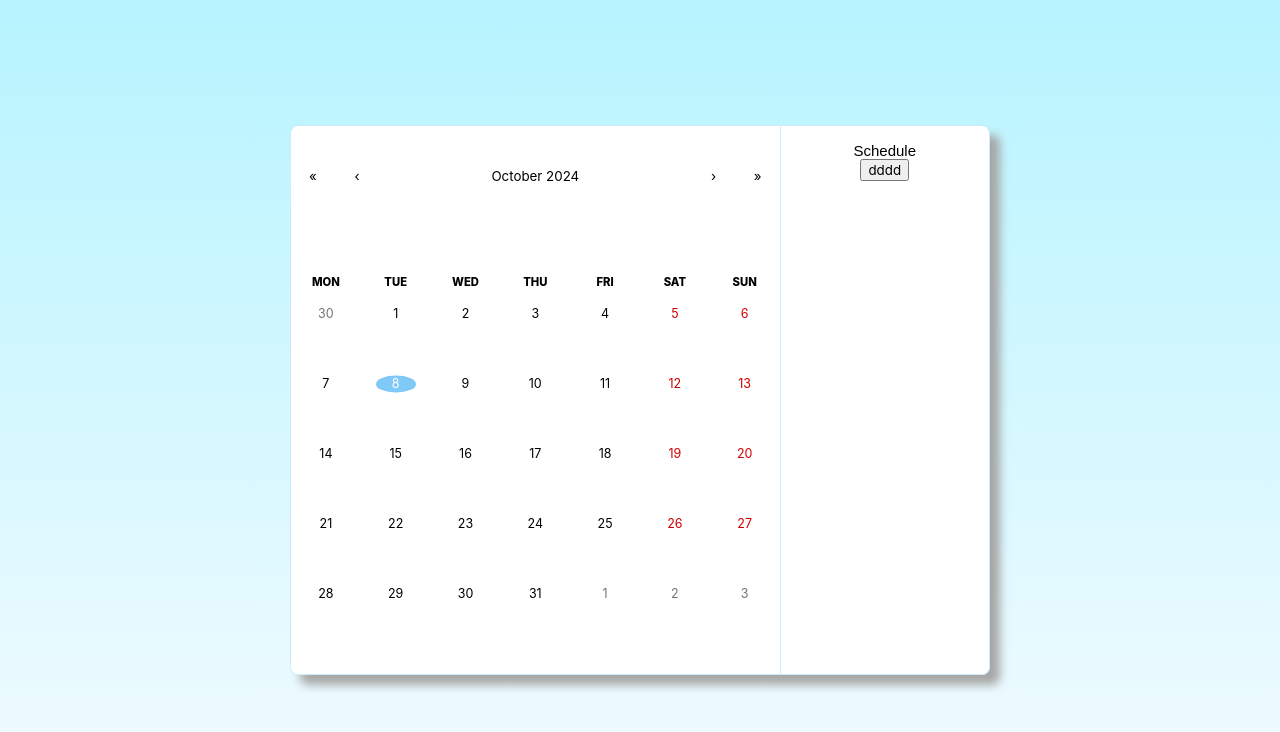
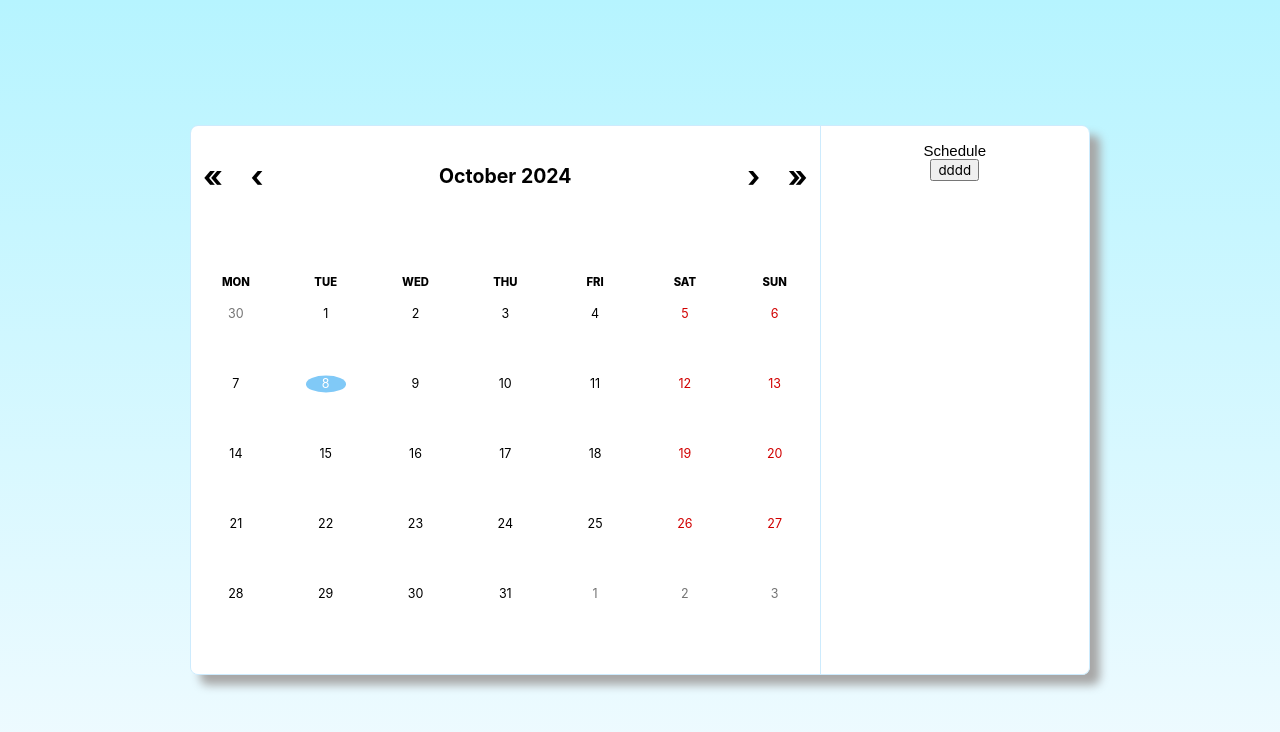
Before and after one commit to woojin999/Calendar, a React (Create React App) app in the folder calender-app/: page / in a window 1280 px wide. Shown: the top 732 px of the page. Built offline with nearby package versions, Linux system fonts and the light colour scheme; a web font is replaced by a local one.

Commit message:
css 수정 및 폰트어썸 설치

```diff
--- a/calender-app/package.json
+++ b/calender-app/package.json
@@ -3,6 +3,11 @@
   "version": "0.1.0",
   "private": true,
   "dependencies": {
+    "@fortawesome/fontawesome-svg-core": "^6.6.0",
+    "@fortawesome/free-brands-svg-icons": "^6.6.0",
+    "@fortawesome/free-regular-svg-icons": "^6.6.0",
+    "@fortawesome/free-solid-svg-icons": "^6.6.0",
+    "@fortawesome/react-fontawesome": "^0.2.2",
     "@testing-library/jest-dom": "^5.17.0",
     "@testing-library/react": "^13.4.0",
     "@testing-library/user-event": "^13.5.0",
--- a/calender-app/src/css/common/_calendarCustom.scss
+++ b/calender-app/src/css/common/_calendarCustom.scss
@@ -5,6 +5,18 @@
   display: flex;
   flex-direction: column;
   justify-content: space-around;
+}
+
+/* 연월 */
+.react-calendar__navigation__label__labelText{
+ font-size: 1.3rem;
+ font-weight: bold;
+}
+/* 연월 이동버튼 */
+.react-calendar__navigation__arrow{
+    font-size: 2rem;
+    font-weight: bold;
+    line-height: 2rem;
 }
 
 .react-calendar__month-view__days__day {
--- a/calender-app/src/css/main.scss
+++ b/calender-app/src/css/main.scss
@@ -10,6 +10,7 @@ body * {
 .MyCalendarPage-area{
     width: 100%;
     height: 100%;
+    padding: 0 2rem;
     display: flex;
     justify-content: center;
     align-items: center;
@@ -19,7 +20,7 @@ body * {
     display: flex;
     border-radius: 8px;
     overflow: hidden;
-    width: 700px;
+    width: 900px;
     height: 550px;
     justify-content: center;
     align-items: ceneter;
```
Also changed, not shown: calender-app/src/css/Schedule.scss (added, +18 -0 lines), 1 other file (tests, documents, lock files or other folders).
